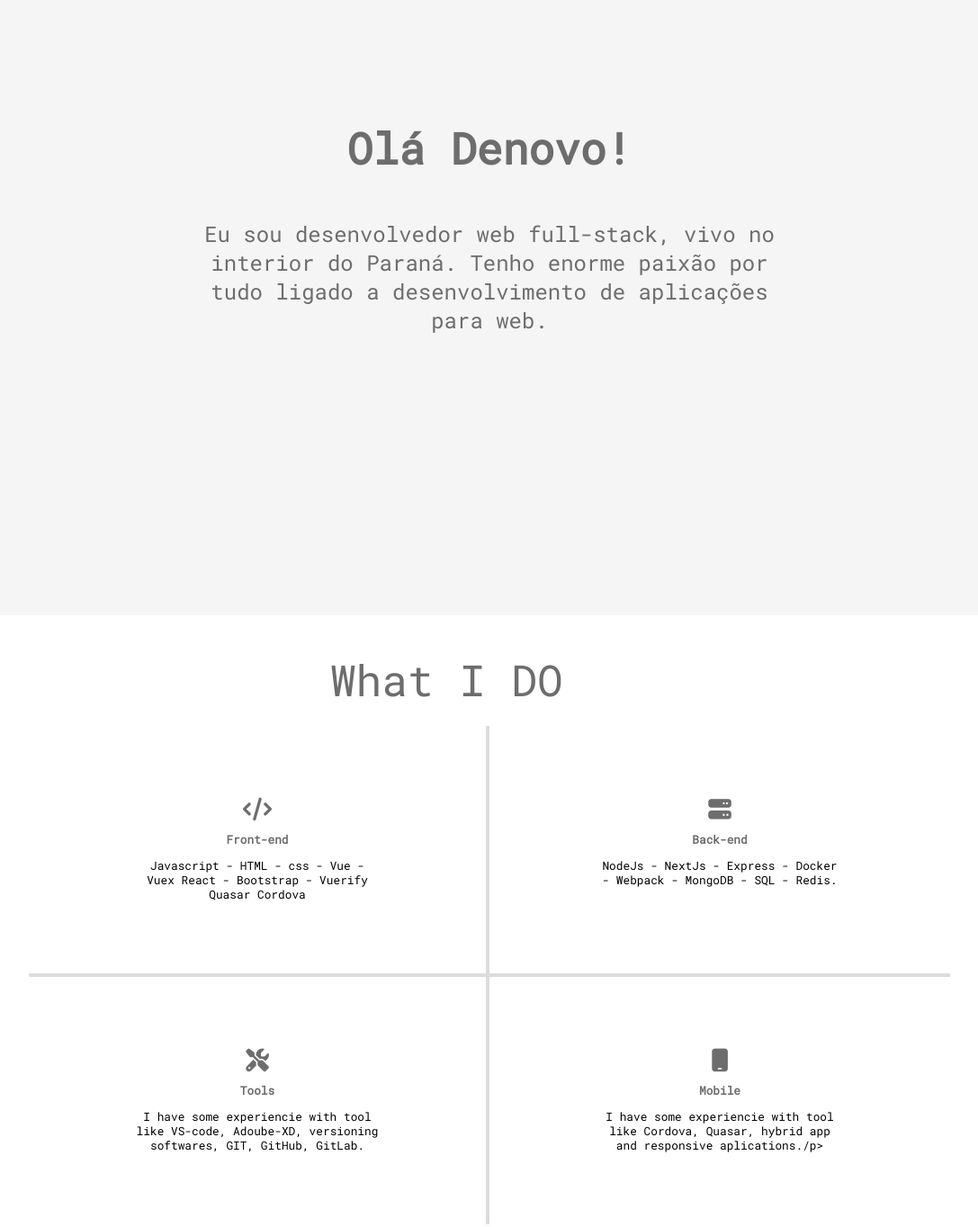
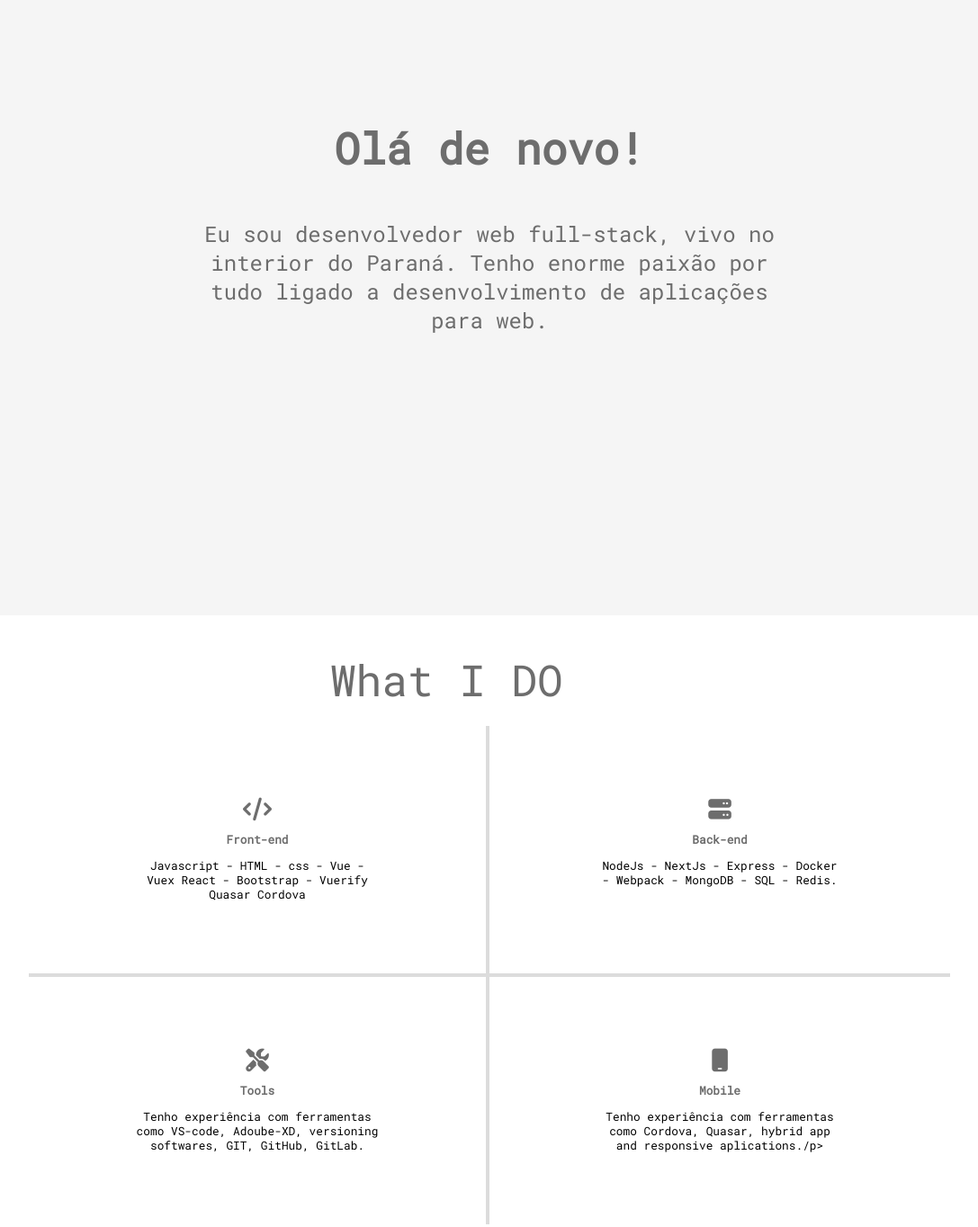
Before and after one commit to PauloFS01/mywebsite, a website: page dist/index.html in a window 1280 px wide. Shown: the part 980-2344 px from the top of the page at 90% size, without its empty margins (96-1183 px from the left). Drawn offline with Linux system fonts and the light colour scheme.

Commit message:
fix/gramatic-translate

```diff
--- a/dist/index.html
+++ b/dist/index.html
@@ -93,7 +93,7 @@
         <a name="Welcome" id="Welcome"></a>
         <div class="container welcome">
           <div id="welcome-message">
-            <h1>Olá Denovo!</h1>
+            <h1>Olá de novo!</h1>
             <!-- <p class="desktop-hiddens ">
               I am a full-stack web developer, I am based in Paraná Brasil. I
               have a strong passion for anything related to developing web
@@ -134,15 +134,23 @@
           </div>
           <div class="expertise-area b-rigth">
             <h2><i class="fas fa-tools"></i> Tools</h2>
+            <!-- <p>
+              I have some experiencie with tool like VS-code, Adoube-XD,
+              versioning softwares, GIT, GitHub, GitLab.
+            </p> -->
             <p>
-              I have some experiencie with tool like VS-code, Adoube-XD,
+              Tenho experiência com ferramentas como VS-code, Adoube-XD,
               versioning softwares, GIT, GitHub, GitLab.
             </p>
           </div>
           <div class="expertise-area">
             <h2><i class="fas fa-mobile"></i> Mobile</h2>
+            <!-- <p>
+              I have some experiencie with tool like Cordova, Quasar, hybrid app
+              and responsive aplications./p>
+            </p> -->
             <p>
-              I have some experiencie with tool like Cordova, Quasar, hybrid app
+              Tenho experiência com ferramentas como Cordova, Quasar, hybrid app
               and responsive aplications./p>
             </p>
           </div>
```
